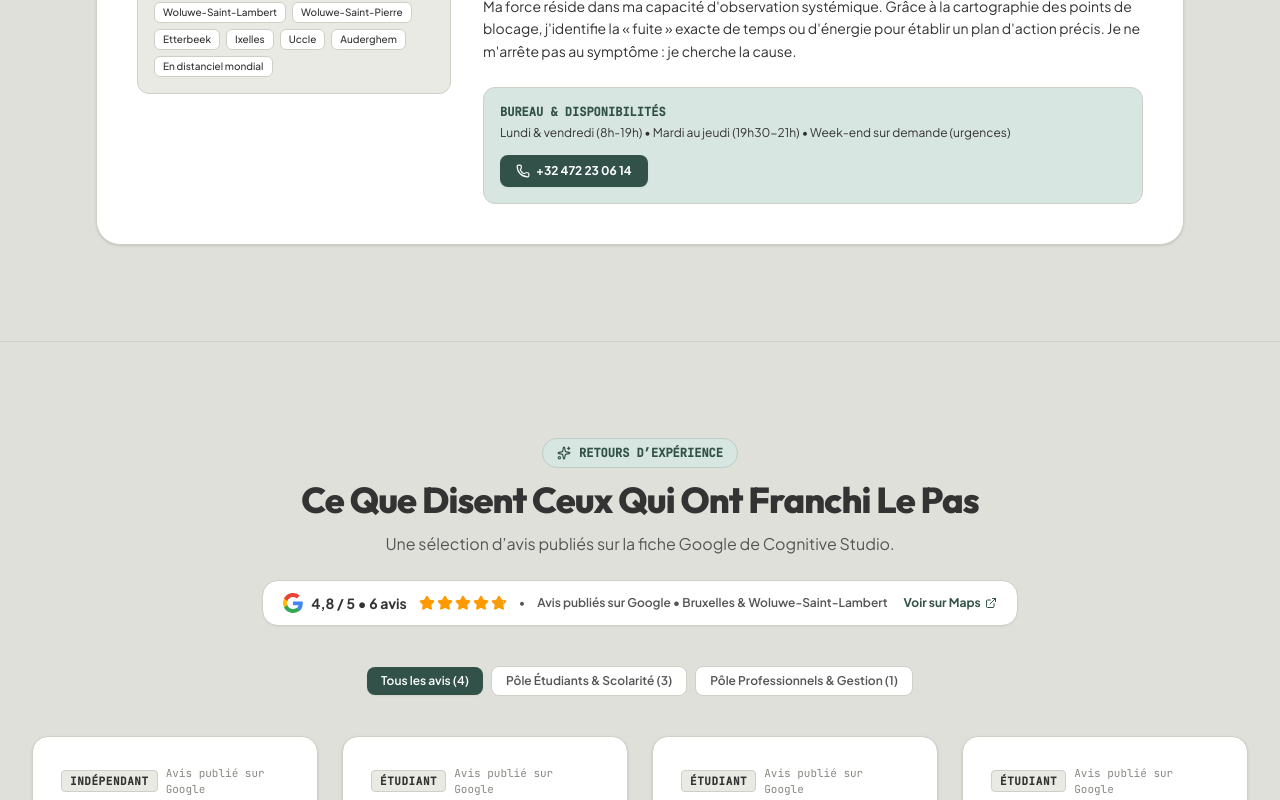
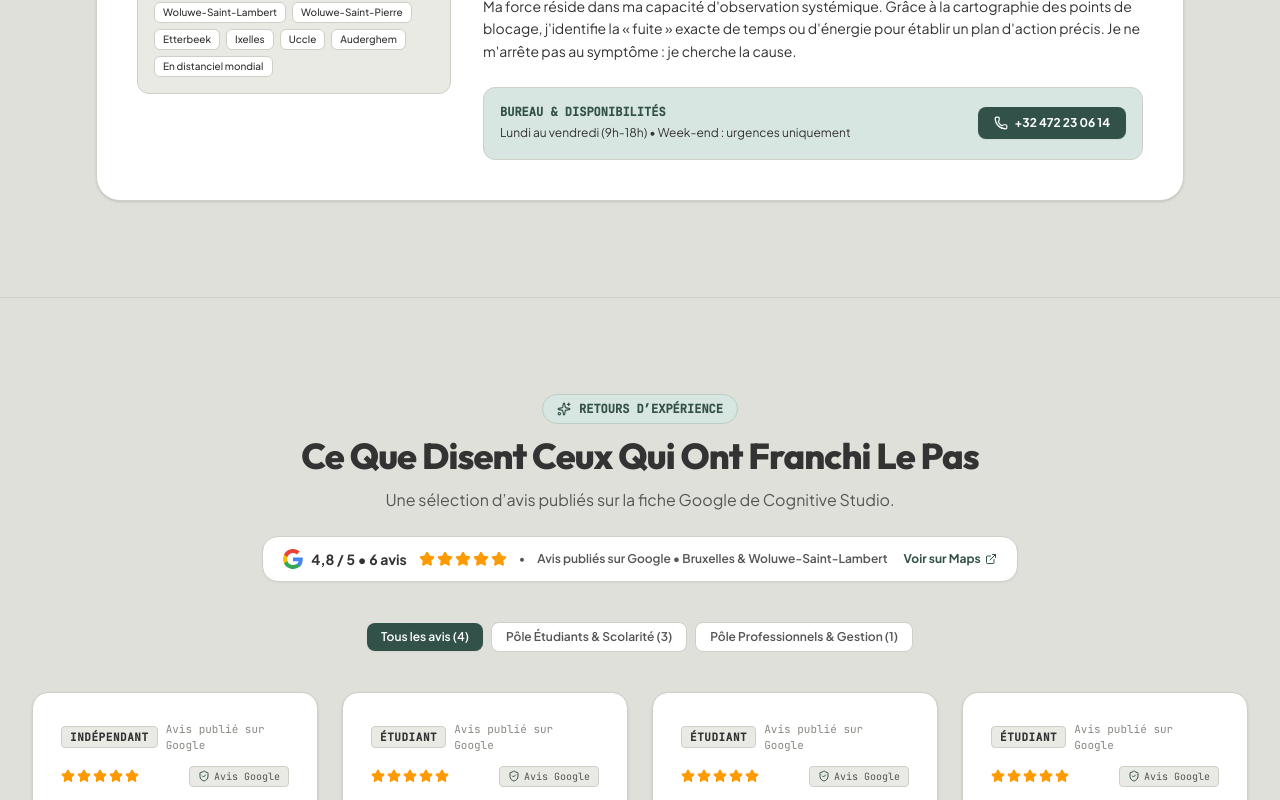
Before and after one commit to smaistri22/cognitive-studio-site, a React (Vite) app: page / in a window 1280 px wide. Shown: the part 8480-9280 px from the top of the page. Built offline with nearby package versions, Linux system fonts and the light colour scheme.

Commit message:
Add files via upload

```diff
--- a/src/components/ContactSection.tsx
+++ b/src/components/ContactSection.tsx
@@ -377,31 +377,23 @@
                   {language === 'fr' ? (
                     <>
                       <div className="py-2 flex items-center justify-between">
-                        <span className="text-[#333333] font-medium">Lundi & vendredi</span>
-                        <span className="font-mono text-[#325249] font-bold">08:00 - 19:00</span>
-                      </div>
-                      <div className="py-2 flex items-center justify-between">
-                        <span className="text-[#333333] font-medium">Mardi au jeudi</span>
-                        <span className="font-mono text-[#325249] font-bold">19:30 - 21:00</span>
+                        <span className="text-[#333333] font-medium">Lundi au vendredi</span>
+                        <span className="font-mono text-[#325249] font-bold">09:00 - 18:00</span>
                       </div>
                       <div className="py-2 flex items-center justify-between">
                         <span className="text-[#333333] font-medium">Week-end</span>
-                        <span className="font-mono text-[#325249] font-bold">Sur demande (urgences)</span>
+                        <span className="font-mono text-[#325249] font-bold">Urgences uniquement</span>
                       </div>
                     </>
                   ) : (
                     <>
                       <div className="py-2 flex items-center justify-between">
-                        <span className="text-[#333333] font-medium">Monday & Friday</span>
-                        <span className="font-mono text-[#325249] font-bold">08:00 - 19:00</span>
-                      </div>
-                      <div className="py-2 flex items-center justify-between">
-                        <span className="text-[#333333] font-medium">Tuesday to Thursday</span>
-                        <span className="font-mono text-[#325249] font-bold">19:30 - 21:00</span>
+                        <span className="text-[#333333] font-medium">Monday to Friday</span>
+                        <span className="font-mono text-[#325249] font-bold">09:00 - 18:00</span>
                       </div>
                       <div className="py-2 flex items-center justify-between">
                         <span className="text-[#333333] font-medium">Weekends</span>
-                        <span className="font-mono text-[#325249] font-bold">On request (emergencies)</span>
+                        <span className="font-mono text-[#325249] font-bold">Emergencies only</span>
                       </div>
                     </>
                   )}
--- a/src/components/Footer.tsx
+++ b/src/components/Footer.tsx
@@ -165,15 +165,13 @@
             <p className="text-[#b1b0ac] text-xs leading-relaxed">
               {language === 'fr' ? (
                 <>
-                  Lundi & vendredi : 8h - 19h <br />
-                  Mardi au jeudi : 19h30 - 21h <br />
-                  Week-end : sur demande (urgences)
+                  Lundi au vendredi : 9h - 18h <br />
+                  Week-end : urgences uniquement
                 </>
               ) : (
                 <>
-                  Monday & Friday: 08:00 - 19:00 <br />
-                  Tuesday to Thursday: 19:30 - 21:00 <br />
-                  Weekends: on request (emergencies)
+                  Monday to Friday: 09:00 - 18:00 <br />
+                  Weekends: emergencies only
                 </>
               )}
             </p>
--- a/src/components/FounderSection.tsx
+++ b/src/components/FounderSection.tsx
@@ -184,8 +184,8 @@
                   </span>
                   <span className="text-xs text-[#333333]">
                     {language === 'fr'
-                      ? 'Lundi & vendredi (8h-19h) • Mardi au jeudi (19h30-21h) • Week-end sur demande (urgences)'
-                      : 'Mon & Fri (08:00-19:00) • Tue to Thu (19:30-21:00) • Weekends on request (emergencies)'}
+                      ? 'Lundi au vendredi (9h-18h) • Week-end : urgences uniquement'
+                      : 'Monday to Friday (09:00-18:00) • Weekends: emergencies only'}
                   </span>
                 </div>
                 <a
--- a/src/components/LegalModal.tsx
+++ b/src/components/LegalModal.tsx
@@ -168,7 +168,7 @@
                 </div>
                 <div>
                   <span className="text-[11px] font-mono text-[#656563] uppercase tracking-wider block">Horaires de Consultation</span>
-                  <span className="text-[#222222]">Lun & Ven : 8h-19h • Mar au Jeu : 19h30-21h • Sam-Dim sur urgence</span>
+                  <span className="text-[#222222]">Lun au Ven : 9h-18h • Week-end : urgences uniquement</span>
                 </div>
               </div>
 
@@ -286,6 +286,7 @@
                 <p className="text-xs text-[#505a55]">
                   • <strong>Formulaire de contact :</strong> il ne transmet rien à un serveur. Il ouvre votre propre messagerie avec un e-mail pré-rempli (nom, téléphone, e-mail, profil, message) que vous choisissez d'envoyer ou non à info@cognitive-studio.be. Ces informations servent uniquement à répondre à votre demande et à préparer un éventuel accompagnement.<br />
                   • <strong>WhatsApp :</strong> si vous nous écrivez via WhatsApp, vos messages sont traités par WhatsApp (Meta) selon ses propres conditions ; nous les utilisons uniquement pour vous répondre.<br />
+                  • <strong>Prise de rendez-vous :</strong> les réservations se font via la page de réservation Google Agenda, qui collecte vos nom, adresse e-mail et créneau choisi selon les conditions de Google ; nous les utilisons uniquement pour organiser la consultation.<br />
                   • <strong>Navigation :</strong> le site n'utilise ni cookies publicitaires, ni outil de mesure d'audience. L'hébergeur (GitHub Pages) et Google Fonts reçoivent, comme tout serveur web, l'adresse IP des visiteurs pour afficher les pages ; nous n'y avons pas accès.<br />
                   • <strong>Conservation :</strong> les demandes de contact sans suite sont supprimées au plus tard 12 mois après le dernier échange.
                 </p>
```
